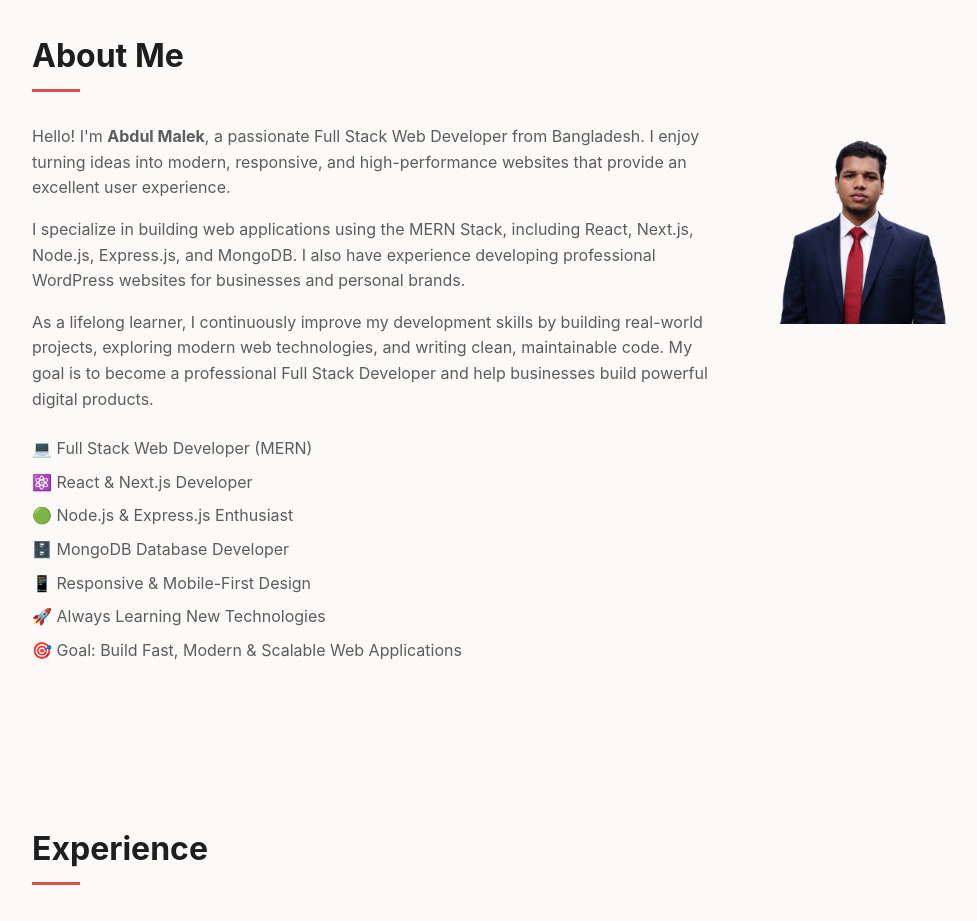
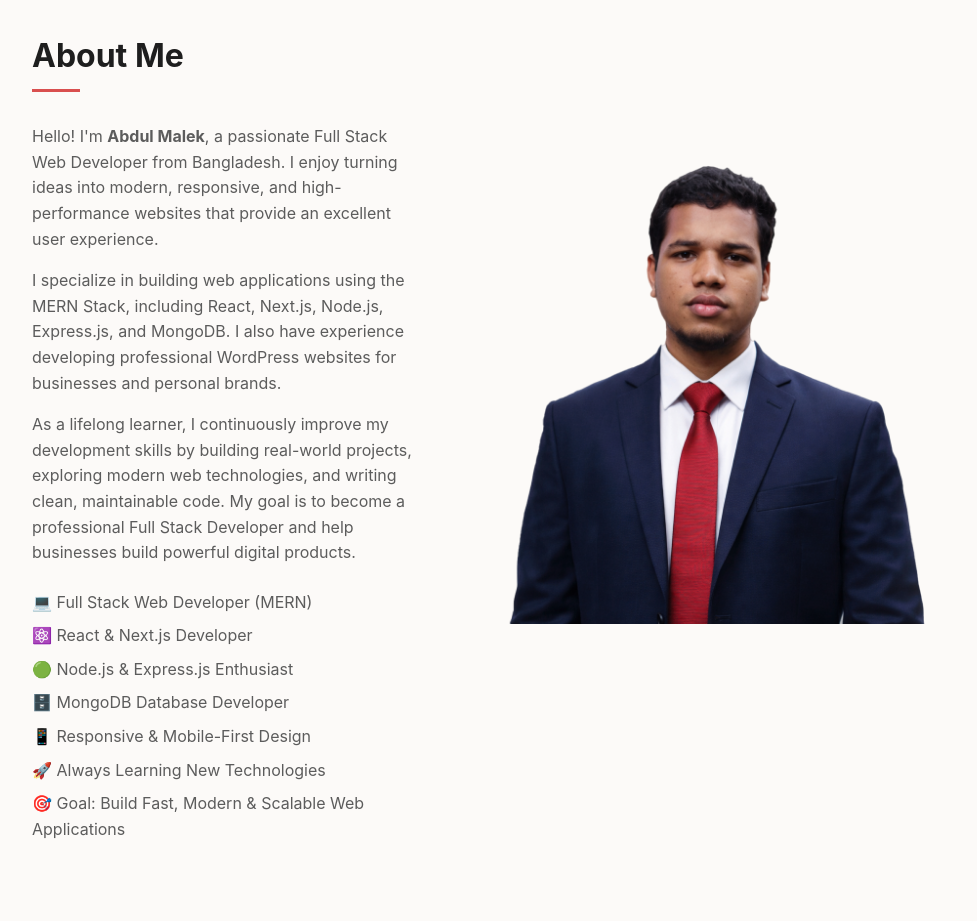
Before and after one commit to abdulmalekjillhazz/portfolio, a Next.js app: page / in a window 1280 px wide. Shown: the part 802-1723 px from the top of the page, without its empty margins (288-1265 px from the left). Built offline with nearby package versions, Linux system fonts and the light colour scheme.

Commit message:
Update portfolio

```diff
--- a/app/sections/About.js
+++ b/app/sections/About.js
@@ -49,8 +49,8 @@ export default function About() {
             <Image
               src="/images/abdul-malek.png"
               alt="Abdul Malek"
-              width={200}
-              height={200}
+              width={500}
+              height={500}
               className={styles.profileImage}
               priority
             />
```
